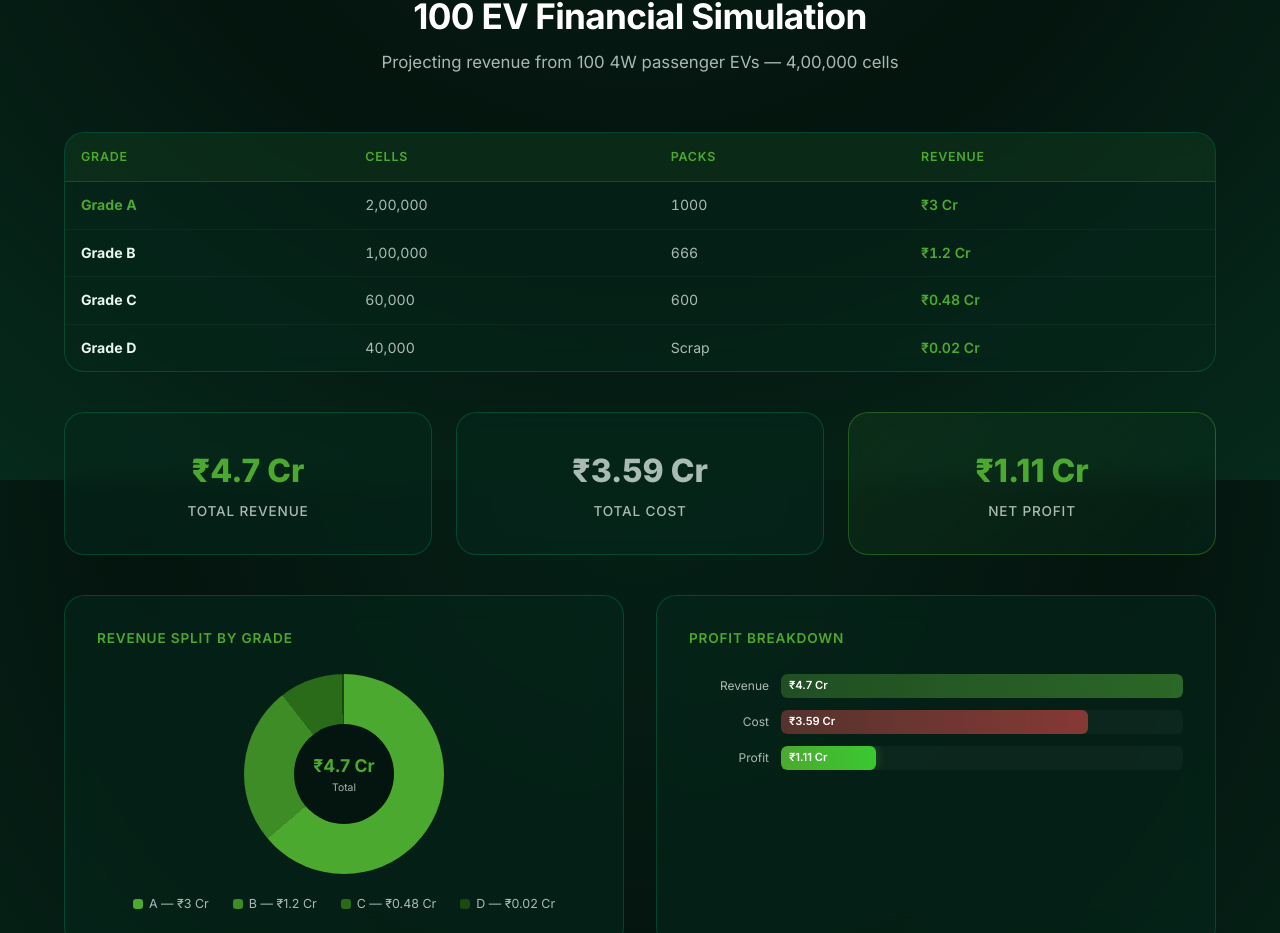
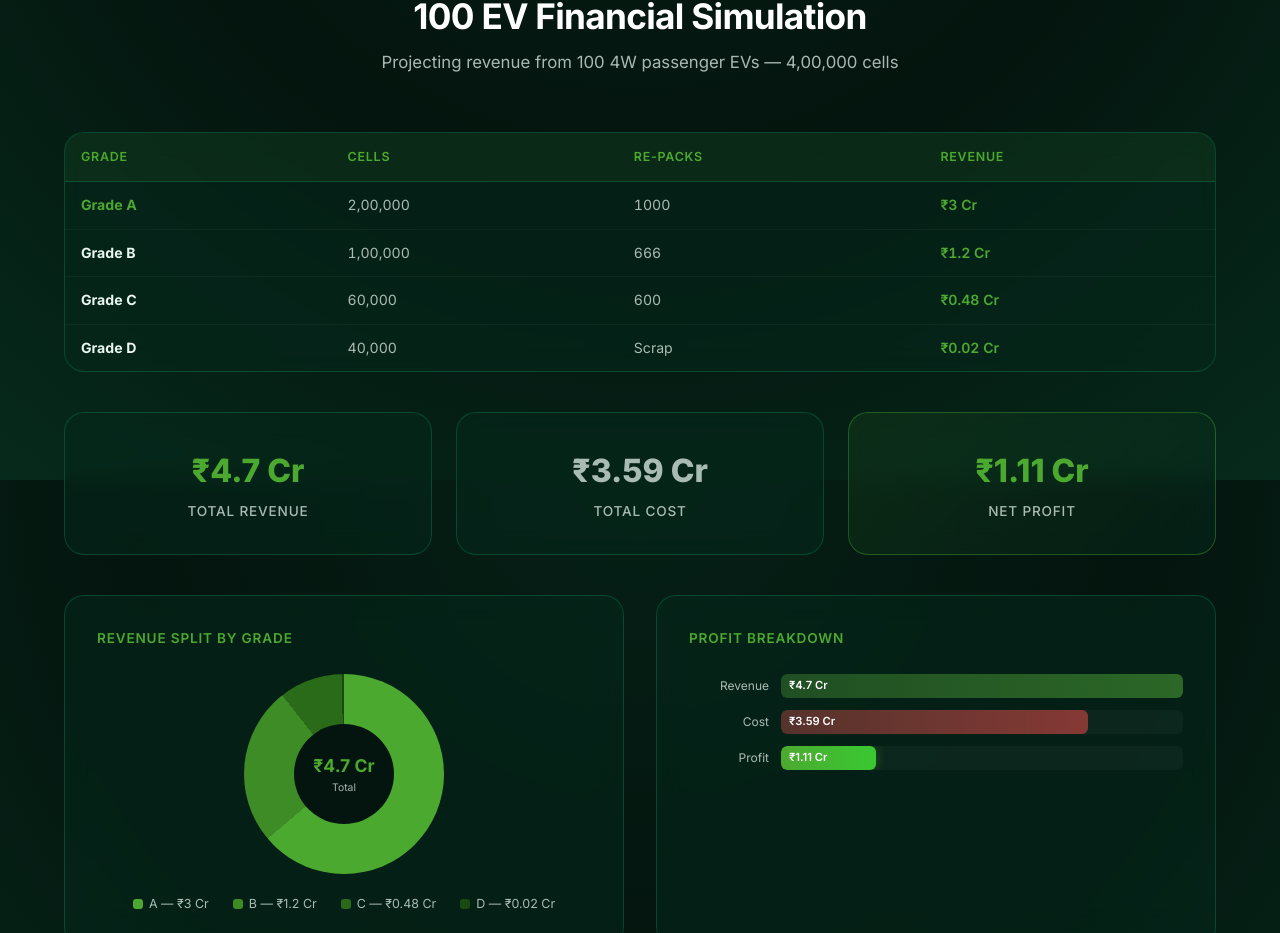
Before and after one commit to CARSOFTWARESYSTEMS/AutonomousEV, a Next.js app: page /internships/battery-circular-economy in a window 1280 px wide. Shown: the part 4320-5253 px from the top of the page. Built offline with nearby package versions, Linux system fonts and the light colour scheme.

Commit message:
Update BatteryCircularContent.tsx

```diff
--- a/src/app/internships/battery-circular-economy/BatteryCircularContent.tsx
+++ b/src/app/internships/battery-circular-economy/BatteryCircularContent.tsx
@@ -405,7 +405,7 @@ export default function BatteryCircularContent() {
                 <tr>
                   <th>Grade</th>
                   <th>Cells</th>
-                  <th>Packs</th>
+                  <th>Re-Packs</th>
                   <th>Revenue</th>
                 </tr>
               </thead>
```
